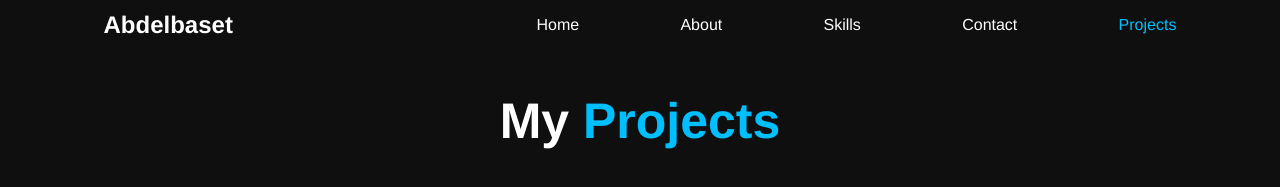
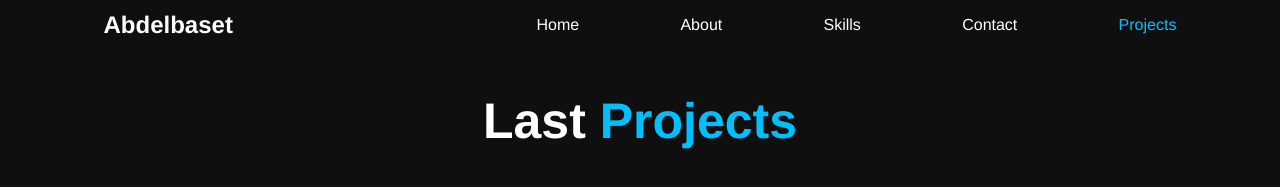
Before and after one commit to Abdelbaset15/portfolio, a plain HTML site: page projects.html in a window 1280 px wide. Shown: the top 187 px of the page. Drawn offline with Linux system fonts and the light colour scheme.

Commit message:
Update projects.html

```diff
--- a/projects.html
+++ b/projects.html
@@ -18,7 +18,7 @@
         </div>
     </header>
 
-    <main style="background-color: #0F0F0F;"> <h1><span> my </span> projects </h1></main>
+    <main style="background-color: #0F0F0F;"> <h1><span> last </span> projects </h1></main>
 
         <nav>
             <div class="pr1">
```
